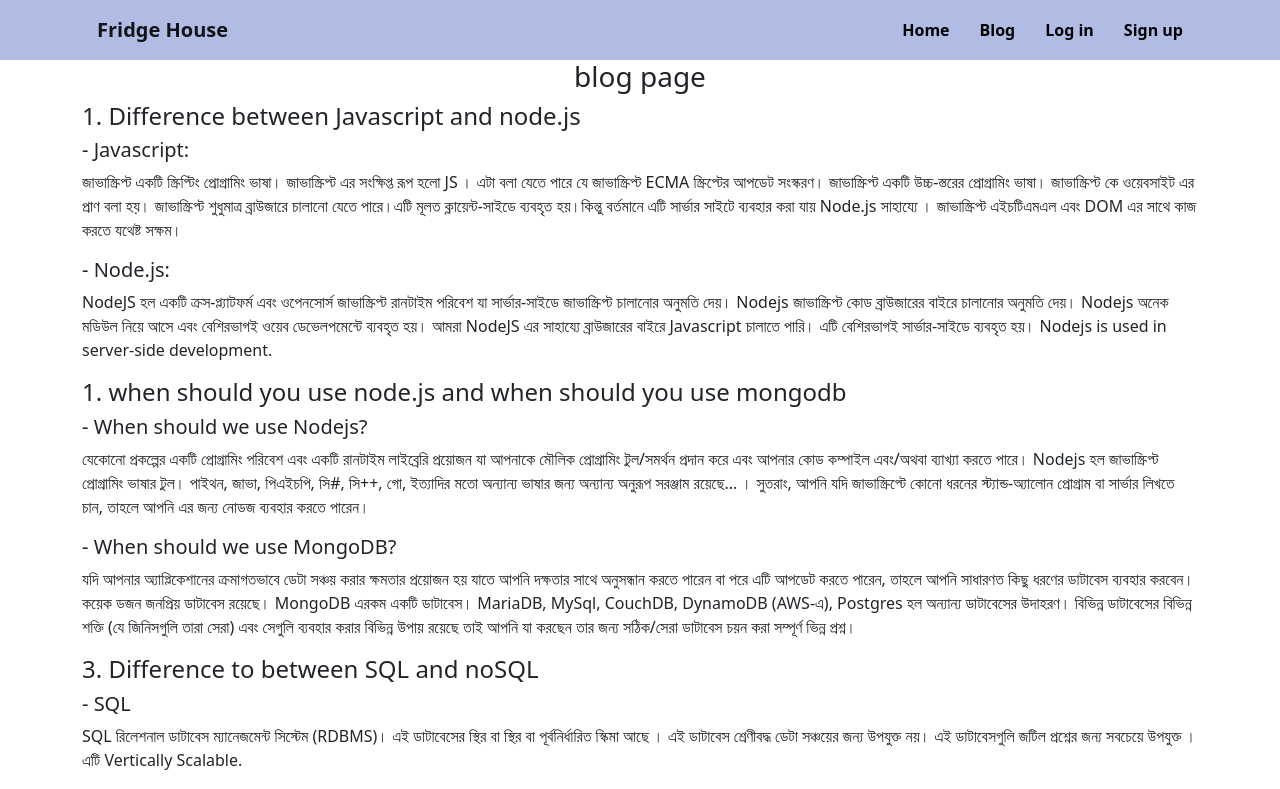
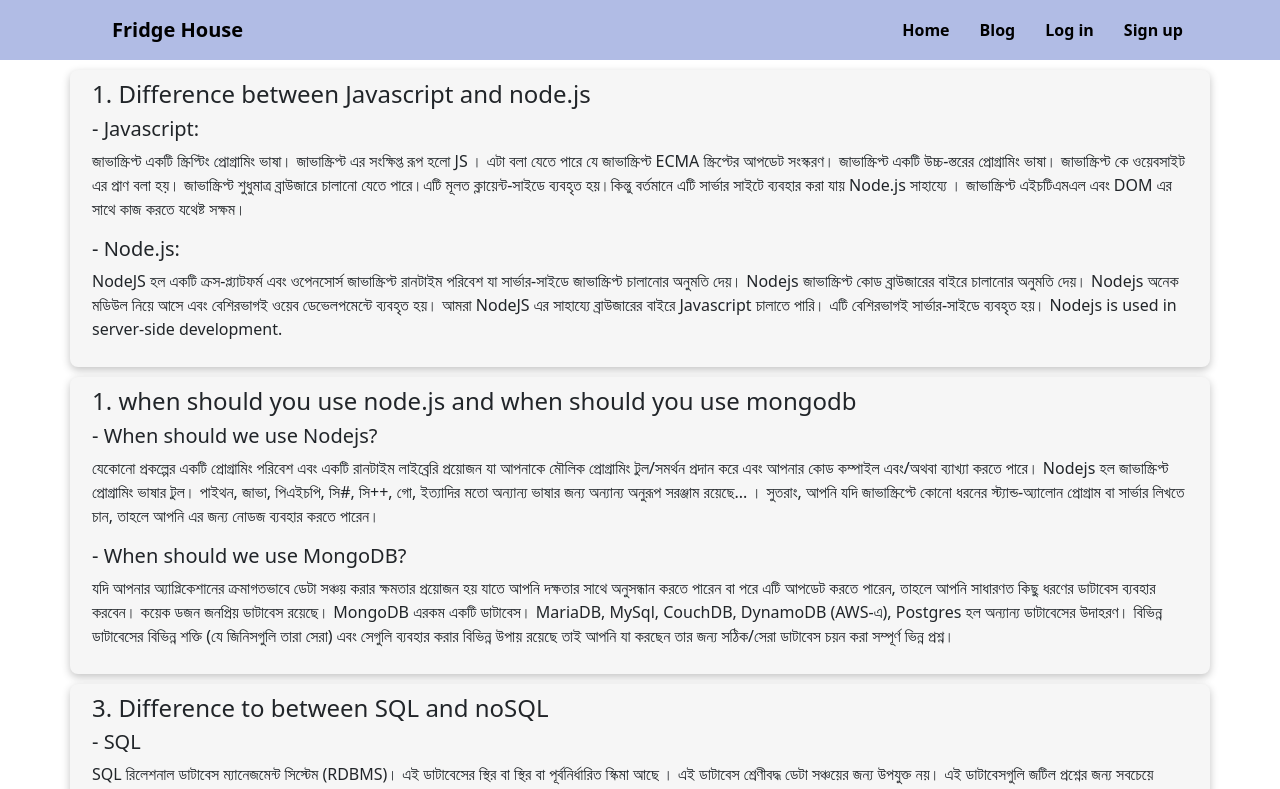
Before and after one commit to solaymanWeb/ware-house-client, a React (Create React App) app: page /blog in a window 1280 px wide. Shown: the top 789 px of the page. Built offline with nearby package versions, Linux system fonts and the light colour scheme; no server answers.

Commit message:
final commit

```diff
--- a/src/Components/Blog/Blog.css
+++ b/src/Components/Blog/Blog.css
@@ -1,6 +1,18 @@
 .blog-container{
     text-align:left;
 }
+.blog{
+    border-radius: 8px;
+    margin-bottom: 10px;
+    margin-top: 10px;
+    padding: 10px;
+    background-color: #f6f6f6;
+    box-shadow: rgba(0, 0, 0, 0.24) 0px 3px 8px;
+    -webkit-border-radius: 8px;
+    -moz-border-radius: 8px;
+    -ms-border-radius: 8px;
+    -o-border-radius: 8px;
+}
 /* .blog-container h5 p {
-    padding-left: 50px;
+    padding-left: 50px;.
 } */
--- a/src/Components/Blog/Blog.js
+++ b/src/Components/Blog/Blog.js
@@ -5,9 +5,8 @@ import './Blog.css'
 const Blog = () => {
     return (
         <div>
-            <h3>blog page</h3>
                 <Container className='blog-container'>
-                <Row>
+                <Row className='blog'>
                     <Col>
                     <h4>1. Difference between Javascript and node.js</h4>
                     <h5>- Javascript:</h5>
@@ -16,7 +15,7 @@ const Blog = () => {
                     <p> NodeJS হল একটি ক্রস-প্ল্যাটফর্ম এবং ওপেনসোর্স জাভাস্ক্রিপ্ট রানটাইম পরিবেশ যা সার্ভার-সাইডে জাভাস্ক্রিপ্ট চালানোর অনুমতি দেয়। Nodejs জাভাস্ক্রিপ্ট কোড ব্রাউজারের বাইরে চালানোর অনুমতি দেয়। Nodejs অনেক মডিউল নিয়ে আসে এবং বেশিরভাগই ওয়েব ডেভেলপমেন্টে ব্যবহৃত হয়। আমরা NodeJS এর সাহায্যে ব্রাউজারের বাইরে Javascript চালাতে পারি। এটি বেশিরভাগই সার্ভার-সাইডে ব্যবহৃত হয়। Nodejs is used in server-side development.</p>
                     </Col>
                 </Row>
-                <Row>
+                <Row className='blog'>
                     <Col>
                     <h4>1. when should you use node.js and when should you use mongodb</h4>
                     <h5>- When should we use Nodejs?</h5>
@@ -25,7 +24,7 @@ const Blog = () => {
                     <p>যদি আপনার অ্যাপ্লিকেশানের ক্রমাগতভাবে ডেটা সঞ্চয় করার ক্ষমতার প্রয়োজন হয় যাতে আপনি দক্ষতার সাথে অনুসন্ধান করতে পারেন বা পরে এটি আপডেট করতে পারেন, তাহলে আপনি সাধারণত কিছু ধরণের ডাটাবেস ব্যবহার করবেন। কয়েক ডজন জনপ্রিয় ডাটাবেস রয়েছে। MongoDB এরকম একটি ডাটাবেস। MariaDB, MySql, CouchDB, DynamoDB (AWS-এ), Postgres হল অন্যান্য ডাটাবেসের উদাহরণ। বিভিন্ন ডাটাবেসের বিভিন্ন শক্তি (যে জিনিসগুলি তারা সেরা) এবং সেগুলি ব্যবহার করার বিভিন্ন উপায় রয়েছে তাই আপনি যা করছেন তার জন্য সঠিক/সেরা ডাটাবেস চয়ন করা সম্পূর্ণ ভিন্ন প্রশ্ন।</p>
                     </Col>
                 </Row>
-                <Row>
+                <Row className='blog'>
                     <Col>
                     <h4>3. Difference to between SQL and noSQL</h4>
                     <h5>- SQL</h5>
--- a/src/Components/Details/Details.js
+++ b/src/Components/Details/Details.js
@@ -47,8 +47,6 @@ const Details = () => {
         let preQuantity =  fridge.quantity;
         let totalCount = preQuantity - 1;
 
-
-
         const url=`http://localhost:5000/fridge/${id}`;
         fetch(url,{
             method: 'PUT',
@@ -60,7 +58,7 @@ const Details = () => {
         .then(res =>res.json())
         .then(data=> {
             setControl(!control)
-              alert('Quantity added successfully');
+
         })
 
 
--- a/src/Components/Header/Header.js
+++ b/src/Components/Header/Header.js
@@ -20,7 +20,7 @@ const Header = () => {
      <Navbar bg="" expand="lg">
     <Container>
     <Navbar.Brand href="#">
-        <strong>Fridge House</strong>
+        <Link to='/'><strong>Fridge House</strong></Link>
     </Navbar.Brand>
     <Navbar.Toggle aria-controls="navbarScroll" />
     <Navbar.Collapse id="navbarScroll">
--- a/src/Components/ManageItem/ManageItem.js
+++ b/src/Components/ManageItem/ManageItem.js
@@ -36,7 +36,7 @@ const ManageItem = () => {
                     <Row>
                     <Col sm></Col>
                     <Col sm><h3 className='inventory-title'>Inventory all product</h3></Col>
-                    <Col sm><div className=' add-item-btn'><Link to='/additem'>Add items</Link></div></Col>
+                    <Col sm><div className=' add-item-btn'><Link to='/additem'>Add  new items</Link></div></Col>
                      </Row>
 
             <Row className="g-5">
```
Also changed, not shown: 1 other file (tests, documents, lock files or other folders).
